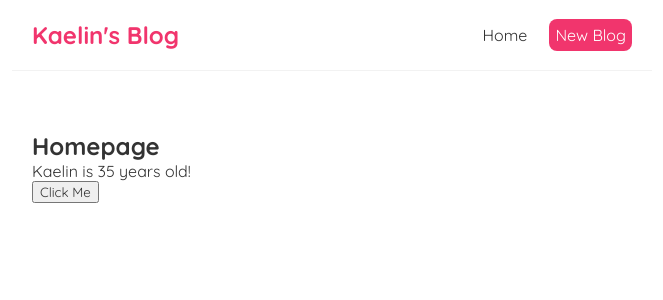
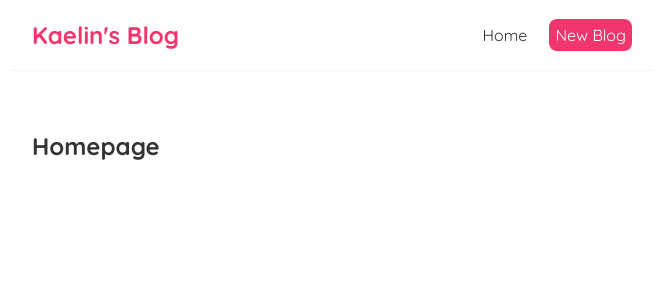
Before and after one commit to KaelinAlexander/react-practice, a React (Create React App) app in the folder kaelin-blog/: page / in a window 1280 px wide. Shown: the top 300 px of the page, without its empty margins (308-971 px from the left). Built offline with nearby package versions, Linux system fonts and the light colour scheme; the HTML template or start-up script is replaced by a standard one.

Commit message:
strips back homepage for refactoring from fresh

```diff
--- a/kaelin-blog/src/Home.js
+++ b/kaelin-blog/src/Home.js
@@ -2,20 +2,9 @@ import { useState } from 'react';
 
 const Home = () => {
 
-    const [name, setName] = useState('Kaelin');
-    const [age, setAge] = useState(35)
-
-    const handleClick = (name, e) => {
-        setName('Kaelin Alexander')
-        setAge(age + 1)
-        console.log('Hello, ' + name + '!')
-    }
-
     return (
         <div className="home">
             <h2>Homepage</h2>
-            <p>{ name } is { age } years old!</p>
-            <button onClick={(e) => handleClick('Kaelin Alexander', e)}>Click Me</button>
         </div>
      );
 }
```
